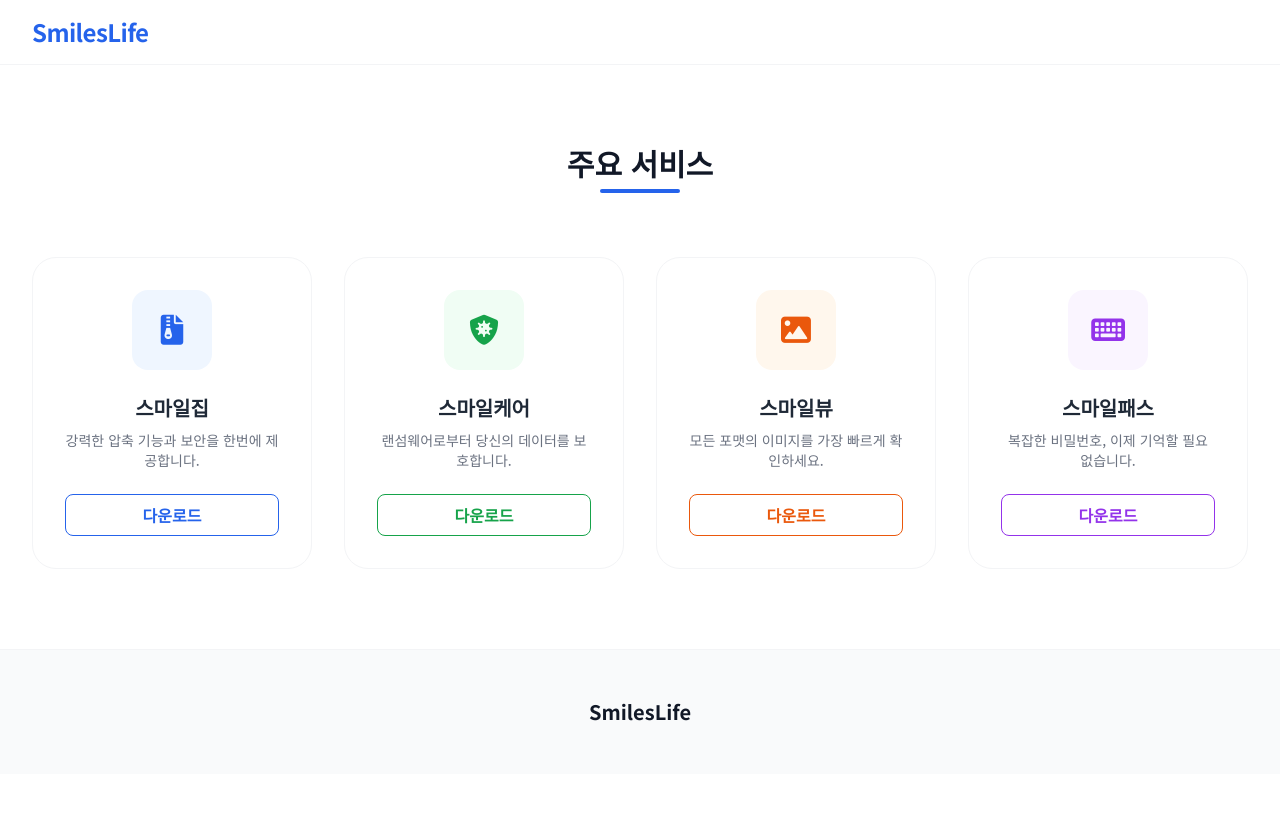
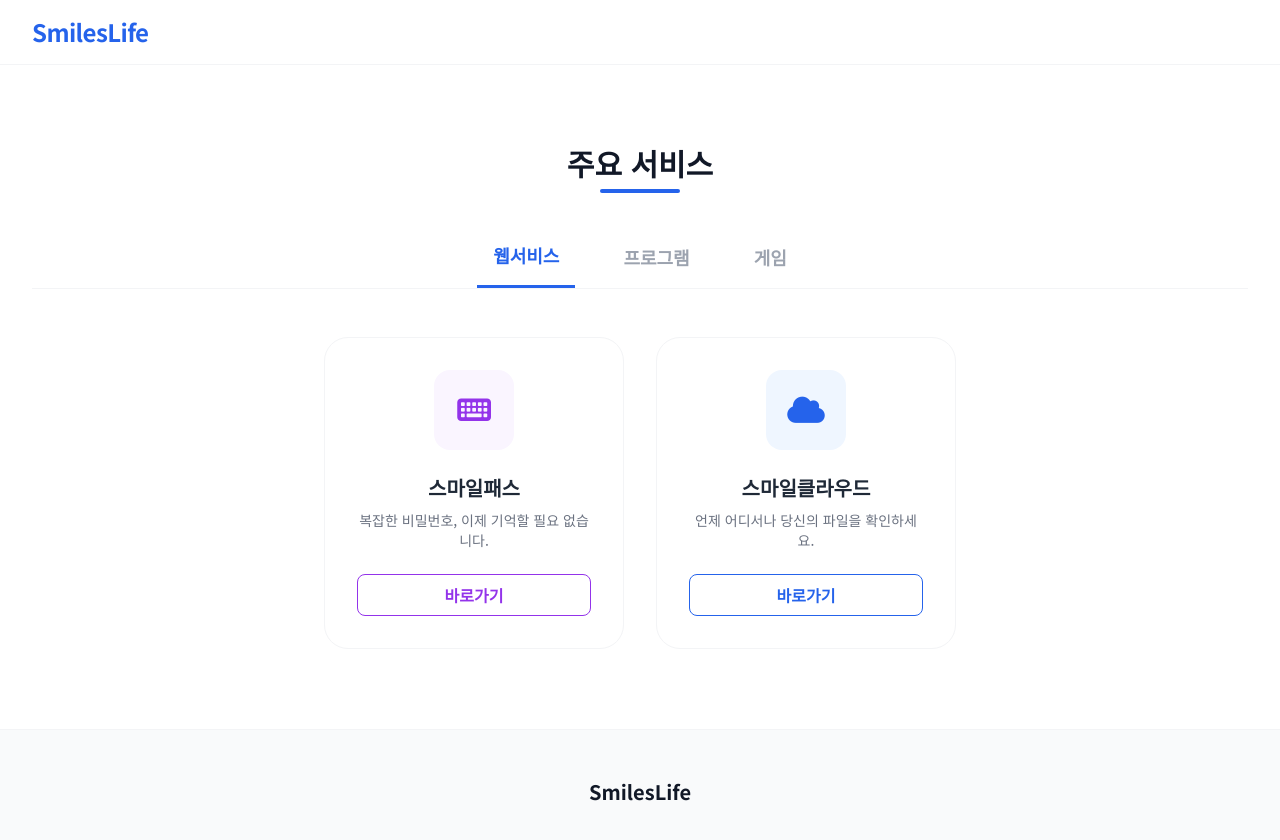
Before and after one commit to takionss/main, a Jekyll site: the page index.html, which Jekyll copies as it is, in a window 1280 px wide. Shown: the top 840 px of the page. Built offline with Jekyll 4.4.1, drawn with Linux system fonts in a browser that asks for light colours; nearby versions of some CDN libraries.

Commit message:
Add files via upload

```diff
--- a/index.html
+++ b/index.html
@@ -6,9 +6,16 @@
     <title>SmilesLife - 내 삶의 편리함</title>
     <script src="https://cdn.tailwindcss.com"></script>
     <link rel="stylesheet" href="https://cdnjs.cloudflare.com/ajax/libs/font-awesome/6.0.0/css/all.min.css">
+    <!--
+        [아이콘 변경 가이드]
+        아이콘을 바꾸고 싶다면 아래 공식 사이트에서 원하는 아이콘을 검색한 뒤,
+        <i> 태그의 클래스 이름(예: fa-ghost, fa-star 등)을 교체하세요.
+        공식 사이트: https://fontawesome.com/search?o=r&m=free
+    -->
     <style>
         @import url('https://fonts.googleapis.com/css2?family=Noto+Sans+KR:wght@300;400;500;700&display=swap');
         body { font-family: 'Noto Sans KR', sans-serif; }
+        .tab-active { color: #2563eb; border-bottom: 3px solid #2563eb; }
     </style>
 </head>
 <body class="bg-white text-gray-800">
@@ -24,17 +31,45 @@
         </div>
     </nav>
 
-    <!-- Product Grid -->
+    <!-- Product Section -->
     <section class="py-20 bg-white">
         <div class="max-w-7xl mx-auto px-4 sm:px-6 lg:px-8">
-            <div class="text-center mb-16">
+            <div class="text-center mb-12">
                 <h2 class="text-3xl font-bold text-gray-900">주요 서비스</h2>
                 <div class="mt-2 w-20 h-1 bg-blue-600 mx-auto rounded-full"></div>
             </div>
 
-            <div class="grid grid-cols-1 sm:grid-cols-2 lg:grid-cols-4 gap-8">
-                <!-- Card 1 -->
-                <div class="group p-8 rounded-3xl border border-gray-100 hover:border-blue-200 hover:shadow-2xl transition-all bg-white text-center">
+            <!-- Tab Buttons -->
+            <div class="flex justify-center space-x-8 mb-12 border-b border-gray-100">
+                <button onclick="showTab('web')" id="btn-web" class="pb-4 px-4 font-bold text-lg transition-all tab-active">웹서비스</button>
+                <button onclick="showTab('program')" id="btn-program" class="pb-4 px-4 font-bold text-lg text-gray-400 hover:text-blue-600 transition-all">프로그램</button>
+                <button onclick="showTab('game')" id="btn-game" class="pb-4 px-4 font-bold text-lg text-gray-400 hover:text-blue-600 transition-all">게임</button>
+            </div>
+
+            <!-- Product Grid -->
+            <div id="product-container" class="flex flex-wrap justify-center gap-8">
+
+                <!-- 웹서비스 (Web Services) -->
+                <div class="tab-content web w-full max-w-[300px] group p-8 rounded-3xl border border-gray-100 hover:border-blue-200 hover:shadow-2xl transition-all bg-white text-center">
+                    <div class="w-20 h-20 bg-purple-50 rounded-2xl flex items-center justify-center mx-auto mb-6 group-hover:bg-purple-600 transition-colors">
+                        <i class="fa-solid fa-keyboard text-3xl text-purple-600 group-hover:text-white"></i>
+                    </div>
+                    <h3 class="text-xl font-bold mb-2">스마일패스</h3>
+                    <p class="text-gray-500 text-sm mb-6">복잡한 비밀번호, 이제 기억할 필요 없습니다.</p>
+                    <button class="w-full py-2 rounded-lg border border-purple-600 text-purple-600 font-bold hover:bg-purple-600 hover:text-white transition">바로가기</button>
+                </div>
+
+                <div class="tab-content web w-full max-w-[300px] group p-8 rounded-3xl border border-gray-100 hover:border-blue-200 hover:shadow-2xl transition-all bg-white text-center">
+                    <div class="w-20 h-20 bg-blue-50 rounded-2xl flex items-center justify-center mx-auto mb-6 group-hover:bg-blue-600 transition-colors">
+                        <i class="fa-solid fa-cloud text-3xl text-blue-600 group-hover:text-white"></i>
+                    </div>
+                    <h3 class="text-xl font-bold mb-2">스마일클라우드</h3>
+                    <p class="text-gray-500 text-sm mb-6">언제 어디서나 당신의 파일을 확인하세요.</p>
+                    <button class="w-full py-2 rounded-lg border border-blue-600 text-blue-600 font-bold hover:bg-blue-600 hover:text-white transition">바로가기</button>
+                </div>
+
+                <!-- 프로그램 (Programs) -->
+                <div class="tab-content program hidden w-full max-w-[300px] group p-8 rounded-3xl border border-gray-100 hover:border-blue-200 hover:shadow-2xl transition-all bg-white text-center">
                     <div class="w-20 h-20 bg-blue-50 rounded-2xl flex items-center justify-center mx-auto mb-6 group-hover:bg-blue-600 transition-colors">
                         <i class="fa-solid fa-file-zipper text-3xl text-blue-600 group-hover:text-white"></i>
                     </div>
@@ -43,8 +78,7 @@
                     <button class="w-full py-2 rounded-lg border border-blue-600 text-blue-600 font-bold hover:bg-blue-600 hover:text-white transition">다운로드</button>
                 </div>
 
-                <!-- Card 2 -->
-                <div class="group p-8 rounded-3xl border border-gray-100 hover:border-blue-200 hover:shadow-2xl transition-all bg-white text-center">
+                <div class="tab-content program hidden w-full max-w-[300px] group p-8 rounded-3xl border border-gray-100 hover:border-blue-200 hover:shadow-2xl transition-all bg-white text-center">
                     <div class="w-20 h-20 bg-green-50 rounded-2xl flex items-center justify-center mx-auto mb-6 group-hover:bg-green-600 transition-colors">
                         <i class="fa-solid fa-shield-virus text-3xl text-green-600 group-hover:text-white"></i>
                     </div>
@@ -53,8 +87,7 @@
                     <button class="w-full py-2 rounded-lg border border-green-600 text-green-600 font-bold hover:bg-green-600 hover:text-white transition">다운로드</button>
                 </div>
 
-                <!-- Card 3 -->
-                <div class="group p-8 rounded-3xl border border-gray-100 hover:border-blue-200 hover:shadow-2xl transition-all bg-white text-center">
+                <div class="tab-content program hidden w-full max-w-[300px] group p-8 rounded-3xl border border-gray-100 hover:border-blue-200 hover:shadow-2xl transition-all bg-white text-center">
                     <div class="w-20 h-20 bg-orange-50 rounded-2xl flex items-center justify-center mx-auto mb-6 group-hover:bg-orange-600 transition-colors">
                         <i class="fa-solid fa-image text-3xl text-orange-600 group-hover:text-white"></i>
                     </div>
@@ -63,15 +96,25 @@
                     <button class="w-full py-2 rounded-lg border border-orange-600 text-orange-600 font-bold hover:bg-orange-600 hover:text-white transition">다운로드</button>
                 </div>
 
-                <!-- Card 4 -->
-                <div class="group p-8 rounded-3xl border border-gray-100 hover:border-blue-200 hover:shadow-2xl transition-all bg-white text-center">
-                    <div class="w-20 h-20 bg-purple-50 rounded-2xl flex items-center justify-center mx-auto mb-6 group-hover:bg-purple-600 transition-colors">
-                        <i class="fa-solid fa-keyboard text-3xl text-purple-600 group-hover:text-white"></i>
+                <!-- 게임 (Games) -->
+                <div class="tab-content game hidden w-full max-w-[300px] group p-8 rounded-3xl border border-gray-100 hover:border-blue-200 hover:shadow-2xl transition-all bg-white text-center">
+                    <div class="w-20 h-20 bg-red-50 rounded-2xl flex items-center justify-center mx-auto mb-6 group-hover:bg-red-600 transition-colors">
+                        <i class="fa-solid fa-gamepad text-3xl text-red-600 group-hover:text-white"></i>
                     </div>
-                    <h3 class="text-xl font-bold mb-2">스마일패스</h3>
-                    <p class="text-gray-500 text-sm mb-6">복잡한 비밀번호, 이제 기억할 필요 없습니다.</p>
-                    <button class="w-full py-2 rounded-lg border border-purple-600 text-purple-600 font-bold hover:bg-purple-600 hover:text-white transition">다운로드</button>
+                    <h3 class="text-xl font-bold mb-2">스마일월드</h3>
+                    <p class="text-gray-500 text-sm mb-6">모두가 함께 즐기는 가상 현실 커뮤니티 게임</p>
+                    <button class="w-full py-2 rounded-lg border border-red-600 text-red-600 font-bold hover:bg-red-600 hover:text-white transition">플레이하기</button>
                 </div>
+
+                <div class="tab-content game hidden w-full max-w-[300px] group p-8 rounded-3xl border border-gray-100 hover:border-blue-200 hover:shadow-2xl transition-all bg-white text-center">
+                    <div class="w-20 h-20 bg-yellow-50 rounded-2xl flex items-center justify-center mx-auto mb-6 group-hover:bg-yellow-600 transition-colors">
+                        <i class="fa-solid fa-bolt text-3xl text-yellow-600 group-hover:text-white"></i>
+                    </div>
+                    <h3 class="text-xl font-bold mb-2">스마일런</h3>
+                    <p class="text-gray-500 text-sm mb-6">번개처럼 빠른 속도로 달리는 무한 러닝 액션</p>
+                    <button class="w-full py-2 rounded-lg border border-yellow-600 text-yellow-600 font-bold hover:bg-yellow-600 hover:text-white transition">플레이하기</button>
+                </div>
+
             </div>
         </div>
     </section>
@@ -83,5 +126,29 @@
         </div>
     </footer>
 
+    <script>
+        function showTab(tabName) {
+            // 모든 콘텐츠 숨기기
+            const contents = document.querySelectorAll('.tab-content');
+            contents.forEach(content => content.classList.add('hidden'));
+
+            // 선택한 탭 콘텐츠 보이기
+            const selectedContents = document.querySelectorAll('.' + tabName);
+            selectedContents.forEach(content => content.classList.remove('hidden'));
+
+            // 버튼 스타일 초기화
+            const buttons = document.querySelectorAll('button[id^="btn-"]');
+            buttons.forEach(btn => {
+                btn.classList.remove('tab-active', 'text-blue-600');
+                btn.classList.add('text-gray-400');
+            });
+
+            // 선택한 버튼 스타일 활성화
+            const activeBtn = document.getElementById('btn-' + tabName);
+            activeBtn.classList.add('tab-active');
+            activeBtn.classList.remove('text-gray-400');
+        }
+    </script>
+
 </body>
 </html>
```
